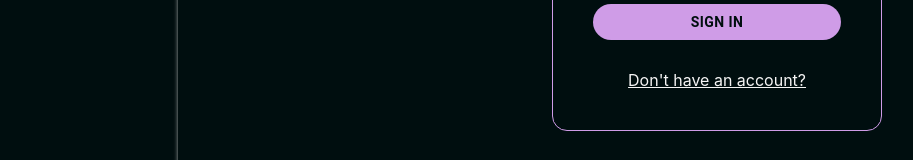
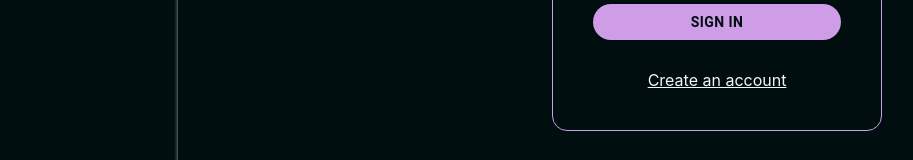
Before and after one commit to codingYank/WolfPack, a React (Create React App) app in the folder frontend/: page /login in a window 1280 px wide. Shown: the part 495-655 px from the top of the page, without its empty margins (24-937 px from the left). Built offline with nearby package versions, Linux system fonts and the light colour scheme.

Commit message:
small fixes

```diff
--- a/frontend/src/screens/FollowersScreen.jsx
+++ b/frontend/src/screens/FollowersScreen.jsx
@@ -17,9 +17,11 @@ const FollowersScreen = () => {
       ) : (
       <>
         <h1>Followers</h1>
-        {data.map(user => (
-        <User user={user} key={user._id} />
-      ))}
+        <div style={{display: 'flex', flexDirection: 'column', gap: '15px'}}>
+          {data.map(user => (
+            <User user={user} key={user._id} />
+          ))}
+        </div>
       </>
     )}
     </>
--- a/frontend/src/screens/FollowingScreen.jsx
+++ b/frontend/src/screens/FollowingScreen.jsx
@@ -17,9 +17,11 @@ const FollowingScreen = () => {
       ) : (
       <>
         <h1>Following</h1>
-        {data.map(user => (
-        <User user={user} key={user._id} />
-      ))}
+        <div style={{display: 'flex', flexDirection: 'column', gap: '15px'}}>
+          {data.map(user => (
+            <User user={user} key={user._id} />
+          ))}
+        </div>
       </>
     )}
     </>
--- a/frontend/src/screens/LoginScreen.jsx
+++ b/frontend/src/screens/LoginScreen.jsx
@@ -82,7 +82,7 @@ const LoginScreen = () => {
           helperText={formik.touched.password && formik.errors.password}
         />
         <Accent3Button type='submit' disabled={isLoading}>Sign In</Accent3Button>
-        <Link to={ redirect ? `/register?redirect=${redirect}` : '/register'} style={{ color: theme.palette.secondary.main }}>Don't have an account?</Link>
+        <Link to={ redirect ? `/register?redirect=${redirect}` : '/register'} style={{ color: theme.palette.secondary.main }}>Create an account</Link>
       </Box>
     </FormContainer>
   )
--- a/frontend/src/screens/RegisterScreen.jsx
+++ b/frontend/src/screens/RegisterScreen.jsx
@@ -117,7 +117,7 @@ const RegisterScreen = () => {
           helperText={formik.touched.confirmPassword && formik.errors.confirmPassword}
         />
         <Accent3Button type='submit' disabled={isLoading}>Register</Accent3Button>
-        <Link to={'/login'} style={{ color: theme.palette.secondary.main }}>Already have an account?</Link>
+        <Link to={'/login'} style={{ color: theme.palette.secondary.main }}>Sign into existing account</Link>
       </Box>
     </FormContainer>
   )
```
